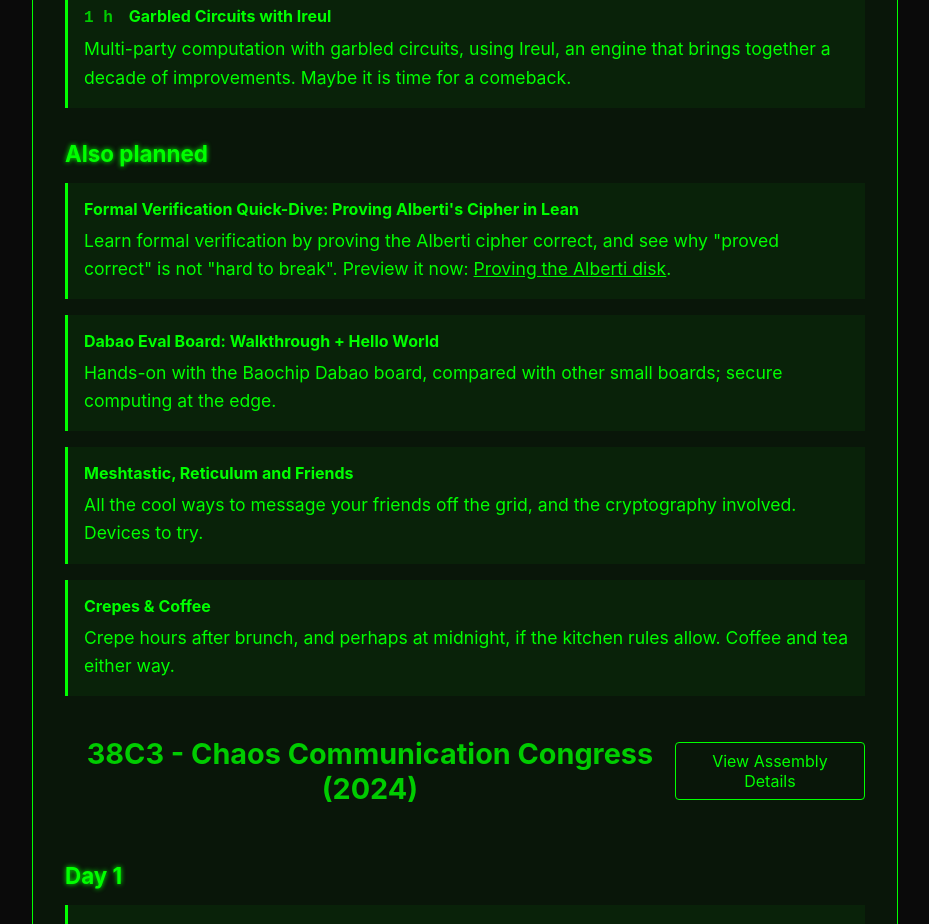
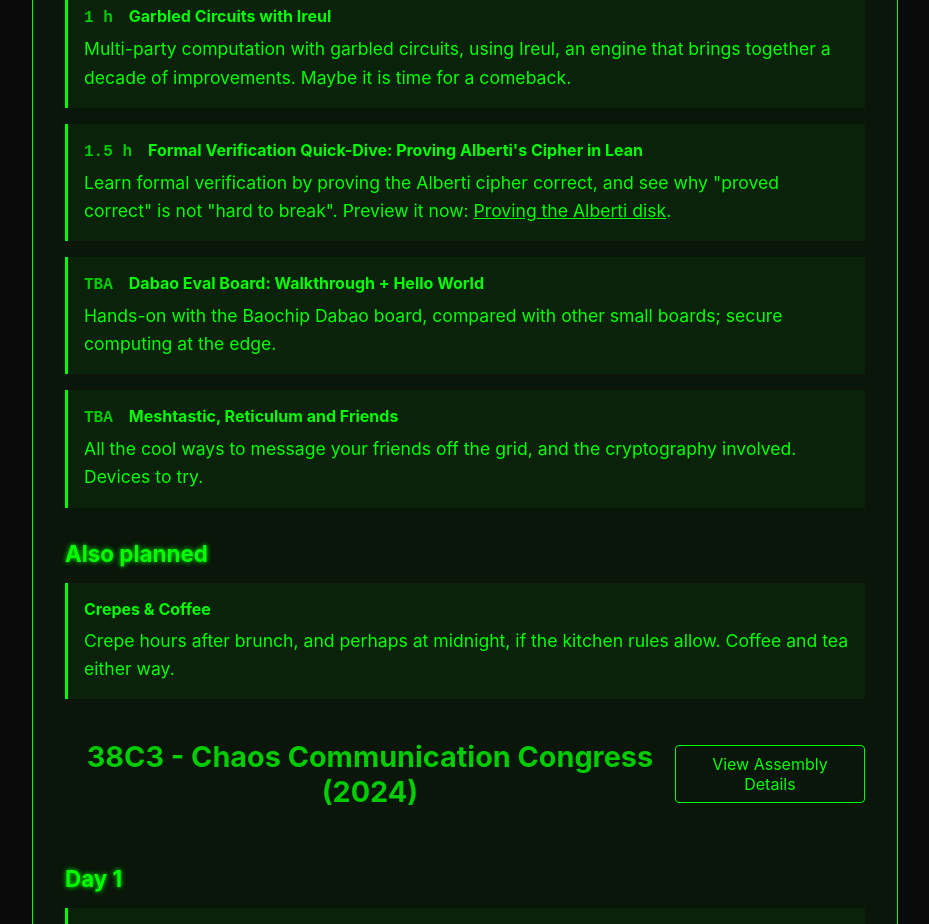
Before and after one commit to ChurchofCrypto/cryptography.church, a React (Create React App) app: page / in a window 1280 px wide. Shown: the part 5120-6044 px from the top of the page, without its empty margins (175-1104 px from the left). Built offline with nearby package versions, Linux system fonts and the light colour scheme.

Commit message:
List the Lean, Dabao and Meshtastic workshops as confirmed
They now have a host, so they move from "Also planned" to the
workshop list. Lean runs 1.5 h; the other two lengths are TBA.

```diff
--- a/src/pages/Events.js
+++ b/src/pages/Events.js
@@ -30,11 +30,9 @@ const WORKSHOPS_40C3 = [
     length: '1 h',
     desc: 'Multi-party computation with garbled circuits, using Ireul, an engine that brings together a decade of improvements. Maybe it is time for a comeback.',
   },
-];
-
-const ALSO_PLANNED_40C3 = [
   {
     title: "Formal Verification Quick-Dive: Proving Alberti's Cipher in Lean",
+    length: '1.5 h',
     desc: (
       <>
         Learn formal verification by proving the Alberti cipher correct, and see why "proved correct" is not "hard to
@@ -44,12 +42,17 @@ const ALSO_PLANNED_40C3 = [
   },
   {
     title: 'Dabao Eval Board: Walkthrough + Hello World',
+    length: 'TBA',
     desc: 'Hands-on with the Baochip Dabao board, compared with other small boards; secure computing at the edge.',
   },
   {
     title: 'Meshtastic, Reticulum and Friends',
+    length: 'TBA',
     desc: 'All the cool ways to message your friends off the grid, and the cryptography involved. Devices to try.',
   },
+];
+
+const ALSO_PLANNED_40C3 = [
   {
     title: 'Crepes & Coffee',
     desc: 'Crepe hours after brunch, and perhaps at midnight, if the kitchen rules allow. Coffee and tea either way.',
```
